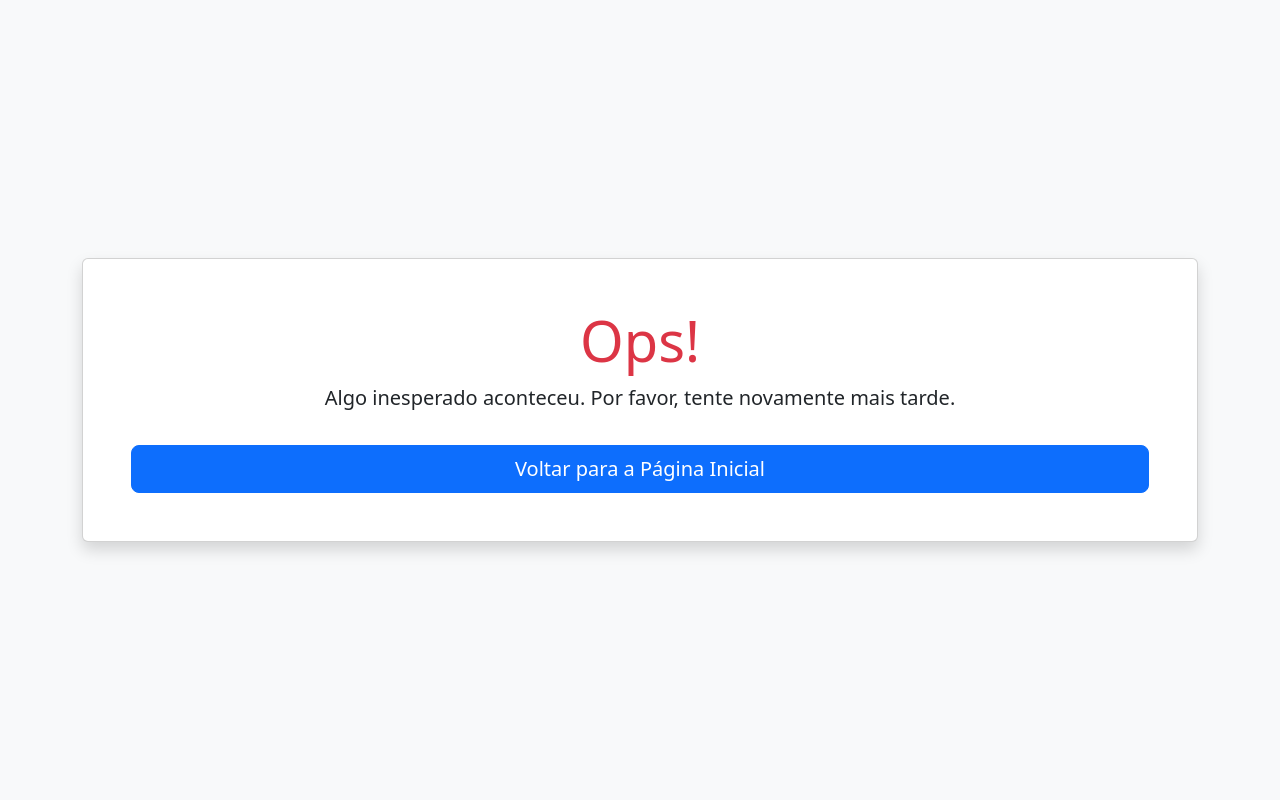
After one commit to estevaotl/projeto-erp, a PHP site: template app/Views/ops/home.twig in a window 1280 px wide. The commit adds this page. Run offline with PHP 8.4, Linux system fonts and the light colour scheme; the template is opened without the code that fills it, so the values that code supplies are empty; some libraries are stand-ins or nearby versions.

Commit message:
Feat: cria página de ops para evitar exibir erro ao usuario

```diff
--- a/api/Controllers/CarrinhoController.php
+++ b/api/Controllers/CarrinhoController.php
@@ -113,7 +113,6 @@ class CarrinhoController extends BaseController {
             }
         }
 
-        // Calcula frete conforme regra
         $frete = 20;
         if ($subtotal >= 52 && $subtotal <= 166.59) {
             $frete = 15;
@@ -176,7 +175,6 @@ class CarrinhoController extends BaseController {
                 $subTotal += ((float) $itemPedido['preco'] * (int) $itemPedido['quantidade']);
             }
 
-            // Regras de frete
             if ($subTotal >= 52 && $subTotal <= 166.59) {
                 $frete = 15.00;
             } elseif ($subTotal > 200) {
@@ -246,7 +244,6 @@ class CarrinhoController extends BaseController {
                     "<p>Entrega para: {$resumo['enderecoFormatado']}</p>
                 ";
 
-
                 $mail->send();
             } catch (Exception $e) {}
 
--- /dev/null
+++ b/app/Views/ops/home.twig
@@ -0,0 +1,16 @@
+{% extends "base.twig" %}
+
+{% block title %}Ops! Algo deu errado
+{% endblock %}
+
+{% block content %}
+	<main class="bg-light d-flex align-items-center justify-content-center vh-100">
+		<div class="container text-center">
+			<div class="card shadow p-5">
+				<h1 class="display-4 text-danger">Ops!</h1>
+				<p class="lead">Algo inesperado aconteceu. Por favor, tente novamente mais tarde.</p>
+				<a href="/" class="btn btn-primary btn-lg mt-3">Voltar para a Página Inicial</a>
+			</div>
+		</div>
+	</main>
+{% endblock %}
--- a/app/Views/produtos/home.twig
+++ b/app/Views/produtos/home.twig
@@ -5,7 +5,6 @@
 
 {% block link %}
 	<link rel="stylesheet" href="/assets/styles.css">
-	{# <link rel="stylesheet" href="/assets/styles/dashboard/styles.css"> #}
 {% endblock %}
 
 {% block content %}
```
Also changed, not shown: api/Controllers/OpsController.php (added, +14 -0 lines), app/public/index.php (+8 -2 lines), app/public/assets/styles/dashboard/styles.css (deleted).
